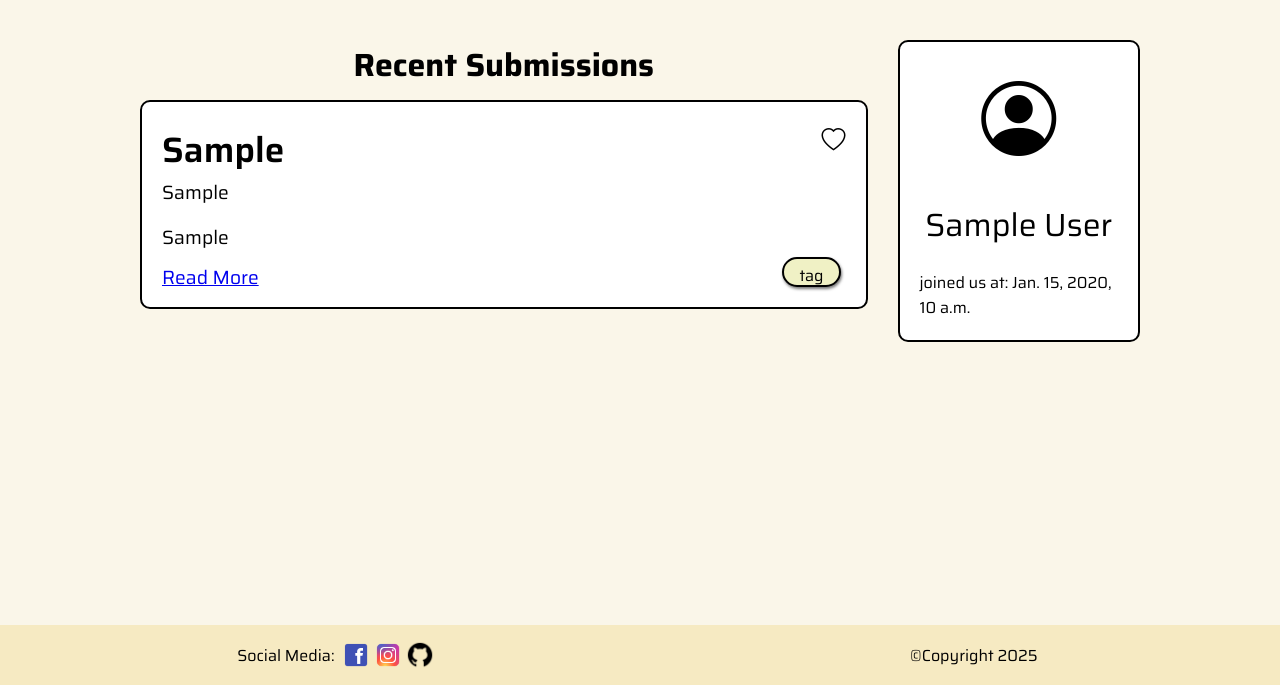
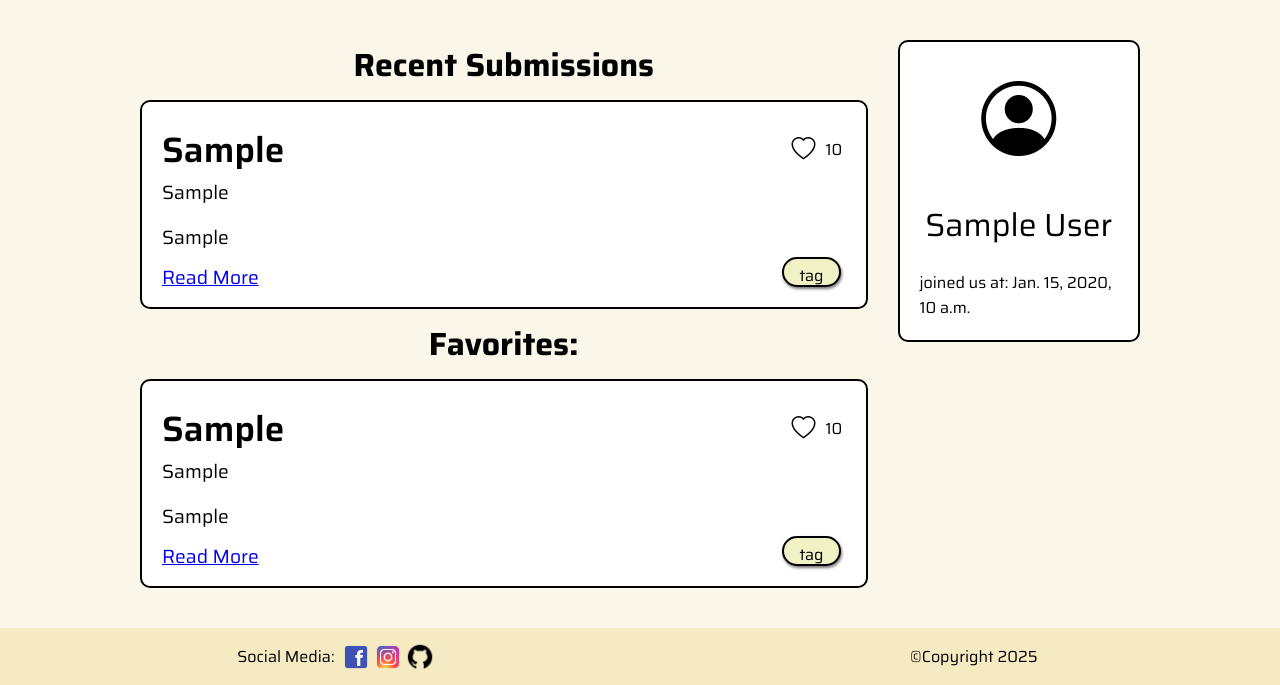
Before and after one commit to ahmadlatif1/idiomastery, a Django app: page /profile/1 in a window 1280 px wide. Shown: the part 115-800 px from the top of the page. Run offline with Django 5.2, Linux system fonts and the light colour scheme; tables that the repository leaves empty hold one stand-in row (values such as "Sample post"); some web fonts are replaced.

Commit message:
added likes, favorites

```diff
--- a/idiomastery/app/models.py
+++ b/idiomastery/app/models.py
@@ -63,6 +63,7 @@ class Idiom(models.Model):
     updated_at=models.DateTimeField(auto_now=True)
     related=models.IntegerField(default=0)
     language=models.CharField(default="English")
+
     objects=IdiomManager()
 
 class Translation(models.Model):
@@ -78,3 +79,9 @@ class Tag(models.Model):
     idioms=models.ManyToManyField(Idiom, related_name="tags")
     created_at=models.DateTimeField(auto_now_add=True)
     updated_at=models.DateTimeField(auto_now=True)
+
+class LikedIdioms(models.Model):
+    user = models.ForeignKey(User, related_name="liked_idioms", on_delete=models.CASCADE)
+    idiom = models.ForeignKey(Idiom, related_name="liked_by", on_delete=models.CASCADE)
+    created_at = models.DateTimeField(auto_now_add=True)
+    updated_at = models.DateTimeField(auto_now=True)
--- /dev/null
+++ b/idiomastery/app/static/js/like_idiom.js
@@ -0,0 +1,47 @@
+// Example JavaScript (using jQuery for brevity)
+function likeIdiom(idiomId) {
+    $.ajax({
+        url: `/like_idiom/${idiomId}/`, // Replace with your actual URL
+        type: 'POST', // Or PUT, depending on your preference
+        headers: {
+           'X-CSRFToken': getCookie('csrftoken')  // Include CSRF token for security
+        },
+        success: function(response) {
+            console.log(response.message); // Log the success message
+            // Update the score on the page
+            $('#idiom-score-' + idiomId).text(response.score);
+            // Optionally, update the like button appearance based on response.liked
+               var button = $('#idiom-like-button-' + idiomId);
+                if (response.liked) {
+                    button.find('i').removeClass('bi-heart').addClass('bi-heart-fill').css('color', 'red');
+                } else {
+                    button.find('i').removeClass('bi-heart-fill').addClass('bi-heart').css('color', ''); // Reset color to default
+                }
+        },
+        error: function(xhr, status, error) {
+            console.error("Error liking idiom:",status, error);
+            if (xhr.status === 401) {
+                alert("Please log in to like this idiom.");
+            } else {
+                alert("An error occurred.");
+            }
+        }
+    });
+}
+
+// Helper function to get CSRF token from cookies (required for Django POST requests)
+function getCookie(name) {
+    let cookieValue = null;
+    if (document.cookie && document.cookie !== '') {
+        const cookies = document.cookie.split(';');
+        for (let i = 0; i < cookies.length; i++) {
+            let cookie = cookies[i].trim();
+            // Does this cookie string begin with the name we want?
+            if (cookie.substring(0, name.length + 1) === (name + '=')) {
+                cookieValue = decodeURIComponent(cookie.substring(name.length + 1));
+                break;
+            }
+        }
+    }
+    return cookieValue;
+}
--- a/idiomastery/app/static/style.css
+++ b/idiomastery/app/static/style.css
@@ -268,6 +268,22 @@ header {
 .auth-link a {
 	text-decoration: none;
 	color: #0645AD;
+}
+
+.likesection{
+	display: flex;
+	flex-flow: row;
+	justify-content: space-between;
+	align-items: center;
+	gap: 10px;
+	span{
+		min-width: 20px;
+	}
+}
+.likebutton{
+	background: none;
+	border: none;
+	cursor: pointer;
 }
 
 
--- a/idiomastery/app/templates/profile.html
+++ b/idiomastery/app/templates/profile.html
@@ -7,6 +7,8 @@
     <link href="https://cdn.jsdelivr.net/npm/bootstrap-icons@1.10.5/font/bootstrap-icons.css" rel="stylesheet">
     <title>Idiomastery</title>
     {% load static %}
+    <script src="https://code.jquery.com/jquery-3.6.0.min.js"></script>
+    <script src="{% static 'js/like_idiom.js' %}"></script>
     <link rel="stylesheet" href="{% static 'style.css' %}">
 </head>
 
@@ -53,8 +55,46 @@
             <div class="idiomcard card">
                 <div class="idiomhead">
                     <span class="idiom-phrase">{{idiom.phrase}}</span>
-                    <i class="bi bi-heart" style="font-size: 24px;"></i>
+                    <div class="likesection">
+                        <button class="likebutton" id="idiom-like-button-{{ idiom.id }}" onclick="likeIdiom({{ idiom.id }})">
+                            {% if liked %}
+                            <i class="bi bi-heart-fill" style="font-size: 24px; color: red;"></i>
+                            {% else %}
+                            <i class="bi bi-heart" style="font-size: 24px;"></i>
+                            {% endif %}
+                        </button>
+                        <span id="idiom-score-{{ idiom.id }}">{{ idiom.score }}</span>
+                    </div>                </div>
+                <div class="idiombody">
+                    <span>{{idiom.meaning}}</span>
+                    <span>{{idiom.example}}</span>
                 </div>
+                <div class="idiomcardbottom">
+                    <span><a href="/{{idiom.id}}">Read More</a></span>
+                    <div class="taglist">
+                        <div class="tag">tag</div>
+                        {% comment %} add first 2-3 tags {% endcomment %}
+                    </div>
+                </div>
+
+            </div>
+            {% endfor %}
+
+            <h1>Favorites:</h1>
+            {% for idiom in favorites %}
+            <div class="idiomcard card">
+                <div class="idiomhead">
+                    <span class="idiom-phrase">{{idiom.phrase}}</span>
+                    <div class="likesection">
+                        <button class="likebutton" id="idiom-like-button-{{ idiom.id }}" onclick="likeIdiom({{ idiom.id }})">
+                            {% if liked %}
+                            <i class="bi bi-heart-fill" style="font-size: 24px; color: red;"></i>
+                            {% else %}
+                            <i class="bi bi-heart" style="font-size: 24px;"></i>
+                            {% endif %}
+                        </button>
+                        <span id="idiom-score-{{ idiom.id }}">{{ idiom.score }}</span>
+                    </div>                </div>
                 <div class="idiombody">
                     <span>{{idiom.meaning}}</span>
                     <span>{{idiom.example}}</span>
--- a/idiomastery/app/urls.py
+++ b/idiomastery/app/urls.py
@@ -18,6 +18,9 @@ urlpatterns = [
     path('a/create',views.create),
     path('search/',views.search, name='search'),
     path("<int:id>/addtranslation",views.addtranslation),
+    path('like_idiom/<int:id>/', views.like_idiom, name='like_idiom'),
+    # path('unlike_idiom/<int:id>/', views.unlike_idiom, name='unlike_idiom'),
+
 
     path('<int:id>/edit/',views.edit),
     path('<int:id>/delete/',views.delete),
--- a/idiomastery/app/views.py
+++ b/idiomastery/app/views.py
@@ -1,6 +1,7 @@
 import bcrypt
 from django.shortcuts import redirect, render
 from app.models import *
+from django.http import JsonResponse
 
 # Create your views here.
 
@@ -25,10 +26,15 @@ def serve_registration(request):
     return render(request, 'registration.html', {})
 
 def serve_profile(request,id):
+    user_profile=User.objects.get(id=id)
+    idioms=Idiom.objects.filter(user=user_profile)
+    favorites=Idiom.objects.filter(liked_by__user=user_profile)
+
     context={
-        'user':User.objects.get(id=id),
-        'idioms':Idiom.objects.filter(user=id),
-        'sessionid':''
+        'user':user_profile,
+        'idioms':idioms,
+        'sessionid':'',
+        'favorites':favorites,
     }
     if 'userid' in request.session:
         context['sessionid']=request.session['userid']
@@ -40,20 +46,25 @@ def serve_profile(request,id):
 def serve_details(request,id):
 
     user='none'
+    liked_idiom=False
     if 'userid' in request.session:
         user=User.objects.get(id=request.session['userid'])
+        liked_idiom = LikedIdioms.objects.filter(user=user, idiom=idiom).exists()
+
 
     idiom=Idiom.objects.get(id=id)
 
     translations='none'
     if idiom.translations.all():
         translations = idiom.translations.all()
+    # need to add if idiom is liked
 
     context={
         'user':user,
         'idiom':idiom,
         'translations':translations,
 
+        'liked': liked_idiom,
         'related':Idiom.objects.filter(related=idiom.related)
 
     }
@@ -201,3 +212,31 @@ def addtranslation(request,id):
 
 
     return redirect(f"/{id}")
+
+
+# a like function that increases the score of an idiom, iit should be called by ajax
+
+def like_idiom(request, id):
+
+    if 'userid' not in request.session:
+        return JsonResponse({'error': 'User not logged in'}, status=401)
+    user = User.objects.get(id=request.session['userid'])
+    idiom = Idiom.objects.get(id=id)
+
+    # Check if the user has already liked the idiom
+    liked_idiom, created = LikedIdioms.objects.get_or_create(user=user, idiom=idiom)
+
+    if not created:
+        # Unlike the idiom
+        liked_idiom.delete()
+        idiom.score -= 1
+        liked = False  # Indicate that the user has unliked the idiom
+    else:
+        # Like the idiom
+        idiom.score += 1
+        liked = True  # Indicate that the user has liked the idiom
+
+    idiom.save()
+
+
+    return JsonResponse({'message': 'Idiom liked successfully', 'score': idiom.score, 'liked': liked}, status=200)
```
Also changed, not shown: idiomastery/app/templates/details.html (+15 -2 lines), idiomastery/app/templates/explore.html (+13 -1 lines), idiomastery/app/migrations/0002_idiom_language_idiom_related_translation_language_and_more.py (deleted).
